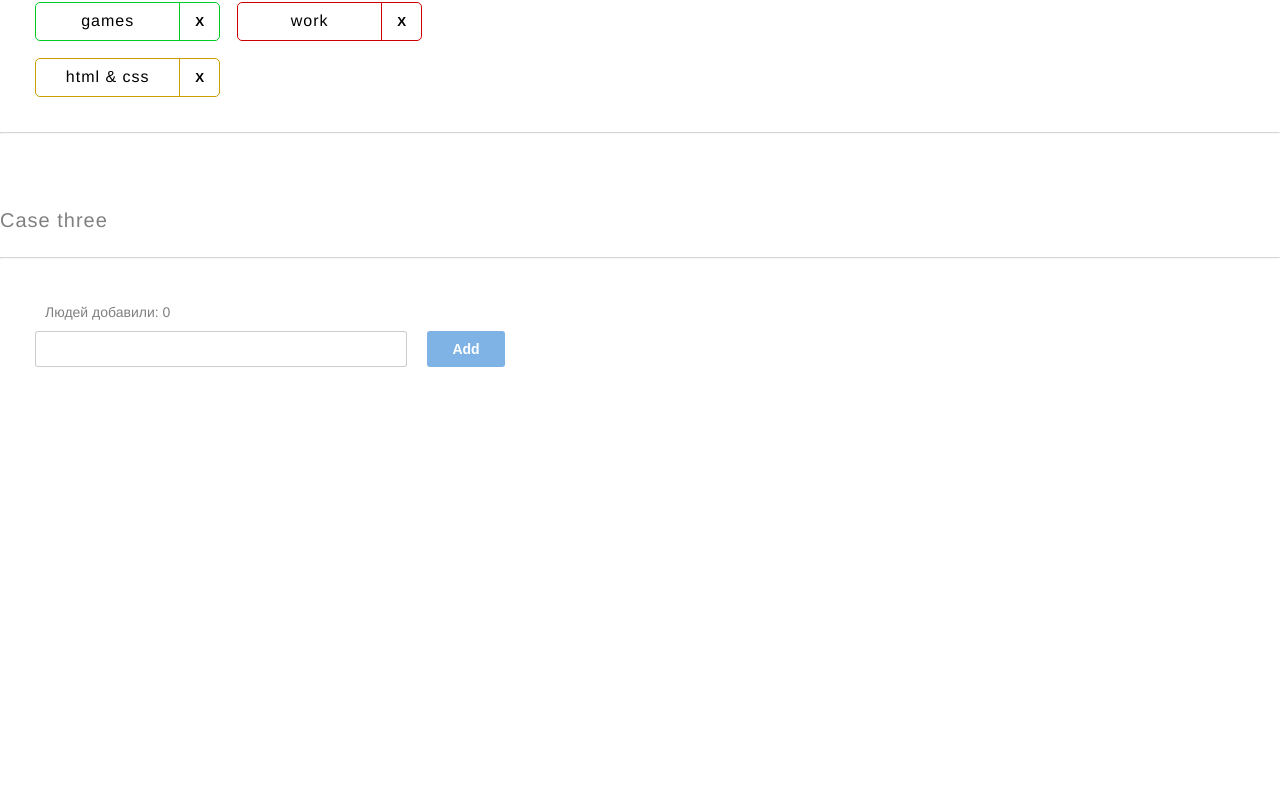
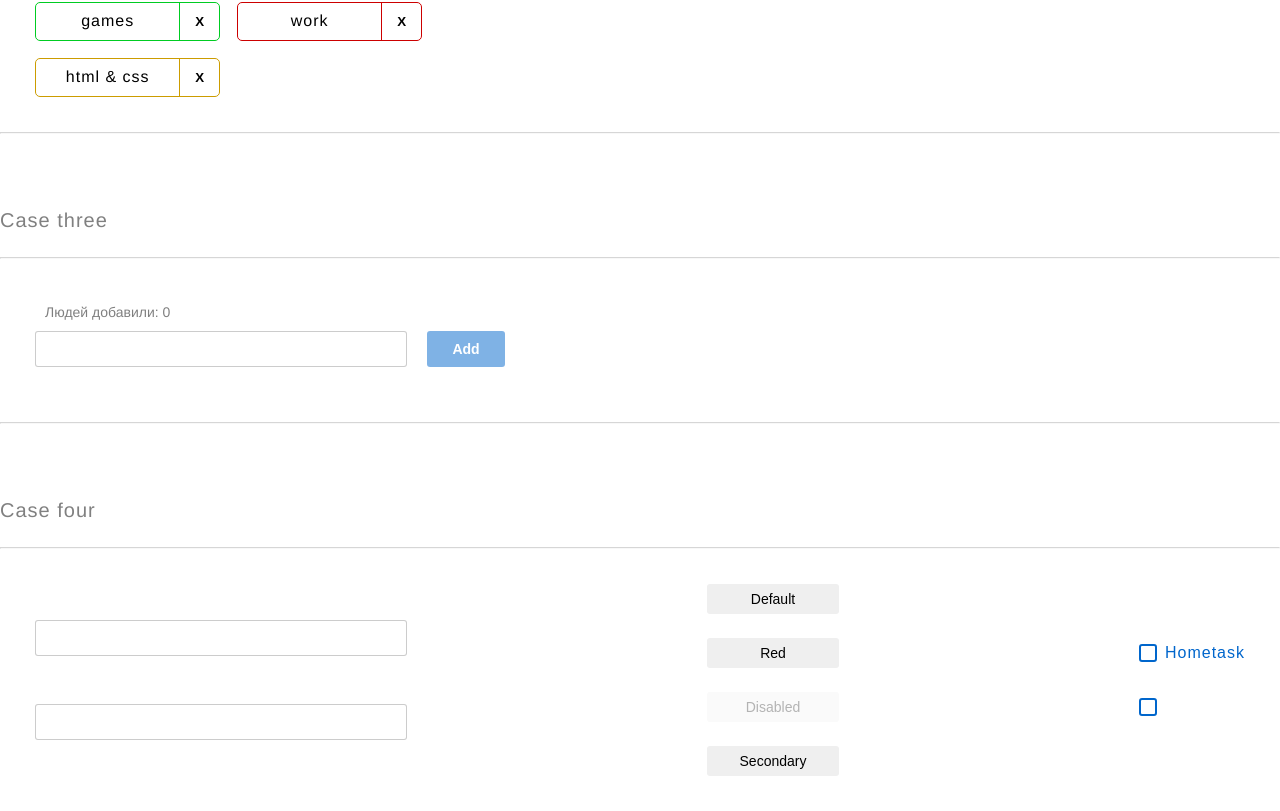
Before and after one commit to EleonoraPavlova/h2React, a React (Create React App) app: page / in a window 1280 px wide. Shown: the part 939-1750 px from the top of the page. Before the commit the page ends 1361 px from the top, so only its background shows below. Built offline with nearby package versions, Linux system fonts and the light colour scheme.

Commit message:
added style hw4

```diff
--- a/src/s1-main/App.tsx
+++ b/src/s1-main/App.tsx
@@ -3,6 +3,7 @@ import s from './App.module.css'
 import HW1 from '../s2-homeworks/hw01Chat/HW1'
 import HW2 from "../s2-homeworks/hw02Buttons/HW2"
 import HW3 from "../s2-homeworks/hw03/HW3"
+import HW4 from "../s2-homeworks/hw04/HW4"
 
 function App() {
     return (
@@ -10,7 +11,7 @@ function App() {
             <HW1 />
             <HW2 />
             <HW3 />
-            {/*<HW4/>*/}
+            <HW4 />
 
             {/*при выполнении дз 5 и более - закомментировать здесь дз 1-4, так как они есть внутри дз 5*/}
             {/*<HW5/>*/}
--- a/src/s2-homeworks/hw03/HW3.tsx
+++ b/src/s2-homeworks/hw03/HW3.tsx
@@ -36,7 +36,7 @@ const HW3 = () => {
   }
 
   return (
-    <div id={'hw3'} className={style.hw3}>
+    <div id={'hw3'} className={s2.hw2}>
       <div className={s2.hwTitle}>Case three</div>
       <hr className={s2.hr} />
       {/*для автоматической проверки дз (не менять)*/}
@@ -47,6 +47,7 @@ const HW3 = () => {
           addUserCallback={addUserCallback}
         />
       </div>
+      <hr className={s2.hr} />
     </div>
   )
 }
--- a/src/s2-homeworks/hw04/HW4.tsx
+++ b/src/s2-homeworks/hw04/HW4.tsx
@@ -12,7 +12,9 @@ import Stand from './Stand'
 const HW4 = () => {
   return (
     <div id={'hw4'}>
-            <div className={s2.hwTitle}>Homework #4</div>
+      <div className={s2.hwTitle}>Case four</div>
+      <hr className={s2.hr} />
+
       {/*демонстрация возможностей компонент:*/}
       <div className={s2.hw}>
         <Stand />
--- a/src/s2-homeworks/hw04/Stand.tsx
+++ b/src/s2-homeworks/hw04/Stand.tsx
@@ -41,35 +41,31 @@ const Stand = () => {
       </div>
 
       <div className={s.buttons}>
-                {/*обычная кнопка:*/}
         <div>
           <SuperButton id={'hw4-super-button-default'}>
-                        default
+            Default
           </SuperButton>
         </div>
-                {/*красная кнопка:*/}
         <div>
           <SuperButton id={'hw4-super-button-red'} xType={'red'}>
-                        red
+            Red
           </SuperButton>
         </div>
-                {/*задизэйбленная кнопка:*/}
         <div>
           <SuperButton
             id={'hw4-super-button-disabled'}
             xType={'red'}
             disabled
           >
-                        disabled
+            Disabled
           </SuperButton>
         </div>
-                {/*задизэйбленная кнопка:*/}
         <div>
           <SuperButton
             id={'hw4-super-button-secondary'}
             xType={'secondary'}
           >
-                        secondary
+            Secondary
           </SuperButton>
         </div>
       </div>
@@ -82,7 +78,7 @@ const Stand = () => {
             checked={stateForAllCheckboxes}
             onChangeChecked={setChecked}
           >
-                        some text
+            Hometask
           </SuperCheckbox>
         </div>
         {/*совместим со старым кодом:*/}
--- a/src/s2-homeworks/hw04/common/c1-SuperInputText/SuperInputText.module.css
+++ b/src/s2-homeworks/hw04/common/c1-SuperInputText/SuperInputText.module.css
@@ -1,20 +1,20 @@
-.input:focus {
+.input:focus {}
+
+.input {
+  width: 372px;
+  height: 36px;
+  border-radius: 3px;
+  border: 1px solid rgba(0, 0, 0, 0.2);
 }
 
-.input {
+.inputWrapper {}
+
+.superInput {}
+
+.errorInput {
+  border: 1px solid rgba(204, 20, 57, 1);
 }
 
-.inputWrapper {
-}
+.errorInput:focus {}
 
-.superInput {
-}
-
-.errorInput {
-}
-
-.errorInput:focus {
-}
-
-.error {
-}
+.error {}
--- a/src/s2-homeworks/hw04/common/c2-SuperButton/SuperButton.module.css
+++ b/src/s2-homeworks/hw04/common/c2-SuperButton/SuperButton.module.css
@@ -1,36 +1,40 @@
 .button {
+  font-size: 14px;
+  line-height: 20px;
+  letter-spacing: 0em;
+  width: 132px;
+  height: 30px;
+  border-radius: 3px;
+  border: none;
+  padding: 5px 24px 5px 24px;
 }
 
 .disabled {
+  opacity: 50%;
+  background: rgba(0, 102, 204, 1);
 }
 
-.secondary {
-}
+.secondary {}
 
 .default {
+  background: rgba(0, 102, 204, 1);
 }
 
 .red {
+  background: rgba(204, 20, 57, 1);
 }
 
-.default:hover {
-}
+.default:hover {}
 
-.red:hover {
-}
+.red:hover {}
 
-.secondary:hover {
-}
+.secondary:hover {}
 
 
-.default:active {
-}
+.default:active {}
 
-.secondary:active {
-}
+.secondary:active {}
 
-.red:active {
-}
+.red:active {}
 
-.button:disabled {
-}
+.button:disabled {}
--- a/src/s2-homeworks/hw04/common/c2-SuperButton/SuperButton.tsx
+++ b/src/s2-homeworks/hw04/common/c2-SuperButton/SuperButton.tsx
@@ -1,4 +1,4 @@
-import React, {ButtonHTMLAttributes, DetailedHTMLProps} from 'react'
+import React, { ButtonHTMLAttributes, DetailedHTMLProps } from 'react'
 import s from './SuperButton.module.css'
 
 // тип пропсов обычной кнопки, children в котором храниться название кнопки там уже описан
--- a/src/s2-homeworks/hw04/common/c3-SuperCheckbox/SuperCheckbox.tsx
+++ b/src/s2-homeworks/hw04/common/c3-SuperCheckbox/SuperCheckbox.tsx
@@ -22,12 +22,10 @@ const SuperCheckbox: React.FC<SuperCheckboxPropsType> = (
     spanClassName,
     children, // в эту переменную попадёт текст, типизировать не нужно так как он затипизирован в React.FC
     id,
-
     ...restProps // все остальные пропсы попадут в объект restProps
   }
 ) => {
   const onChangeCallback = (e: ChangeEvent<HTMLInputElement>) => {
-        // задачка на написание онченджа
 
   }
 
```
Also changed, not shown: src/s2-homeworks/hw03/GreetingContainer.tsx (+0 -11 lines), src/s2-homeworks/hw04/Stand.module.css (line endings or trailing spaces). Lines whose indentation alone changed are shown as unchanged.
